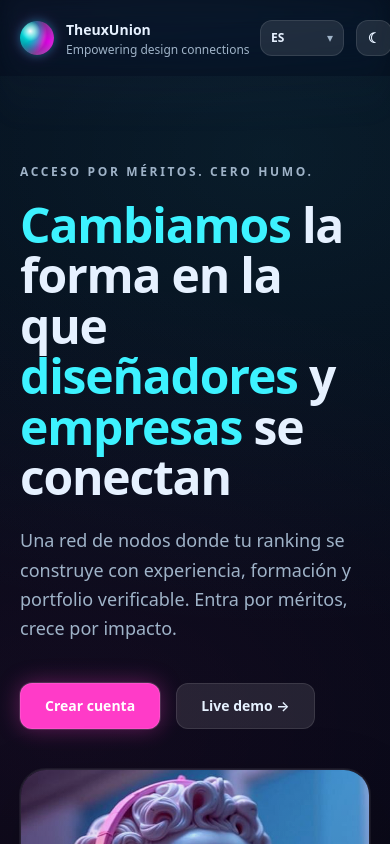
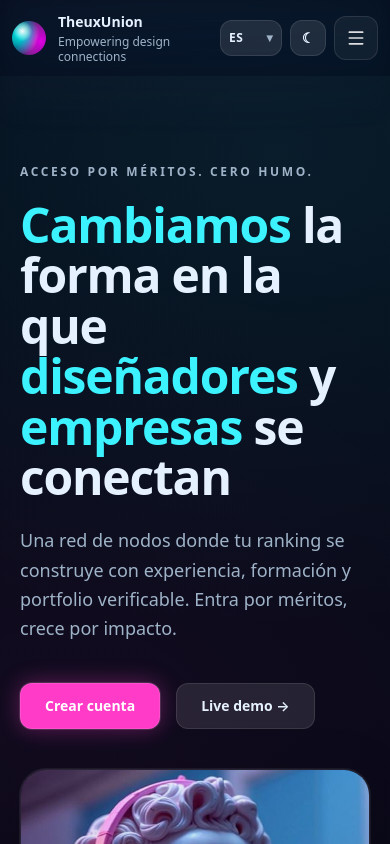
Before and after one commit to manuelgarciallera/theuxunion, a Next.js app: page / in a window 390 px wide. Shown: the top 844 px of the page. Built offline with nearby package versions, Linux system fonts and the light colour scheme.

Commit message:
Fix mobile navbar spacing + compact language toggle

```diff
--- a/app/globals.css
+++ b/app/globals.css
@@ -233,7 +233,6 @@
    HOVER SYSTEM (dark base)
    ========================= */
 
-/* Base glass hover: idioma, login, theme toggle */
 .tux-hover {
   transition:
     background 160ms ease,
@@ -255,7 +254,6 @@
   outline: none;
 }
 
-/* Registro (gradiente cyan): solo borde + glow */
 .tux-hover-border {
   transition:
     border-color 160ms ease,
@@ -275,7 +273,6 @@
   outline: none;
 }
 
-/* Crear cuenta (magenta): borde + glow */
 .tux-hover-border-magenta {
   transition:
     border-color 160ms ease,
@@ -336,7 +333,6 @@
 
 /* =========================
    REGISTRO (navbar) más vibrante en light
-   Usa esta clase extra en el <a> de Registro: "tux-register"
    ========================= */
 
 html[data-theme="light"] .tux-register {
@@ -440,18 +436,24 @@
   display: inline-flex;
 }
 
+/* ✅ Compacto + preparado para 3 letras (DEU/ENG/ESP) */
 .tux-lang-btn {
   height: 36px;
-  width: 84px;
+  width: 66px;
   display: inline-flex;
   align-items: center;
   justify-content: space-between;
-  padding: 0 10px;
+  padding: 0 8px;
+  gap: 6px;
 
   border-radius: 12px;
   border: 1px solid var(--border-soft);
   background: var(--glass-2);
   color: var(--text-primary);
+
+  font-size: 12px;
+  font-weight: 700;
+  letter-spacing: 0.04em;
 }
 
 /* Menú desplegable */
@@ -533,7 +535,6 @@
   z-index: 999;
 }
 
-/* Superficie: más oscura y más “plana”, sin bordes */
 header.navbar .navbar-surface {
   position: relative;
   height: var(--navbar-h);
@@ -553,7 +554,6 @@
     -webkit-backdrop-filter 220ms ease;
 }
 
-/* Halo suave (muy sutil) */
 header.navbar .navbar-surface::before {
   content: "";
   position: absolute;
@@ -583,7 +583,6 @@
     filter 220ms ease;
 }
 
-/* Compact (al bajar): subimos opacidad + blur */
 header.navbar.is-compact .navbar-surface {
   background: linear-gradient(180deg,
       rgba(5, 11, 26, 0.97) 0%,
@@ -605,18 +604,21 @@
 /* Inner */
 header.navbar .navbar-inner {
   height: var(--navbar-h);
+  min-width: 0;
+  /* ✅ evita overflow en móviles */
 }
 
-/* Brand layout */
+/* Brand layout (✅ FIX móvil: min-width 0) */
 header.navbar .navbar-brand {
   display: flex;
   align-items: center;
   gap: 12px;
-  min-width: 240px;
+  min-width: 0;
+  flex: 0 1 auto;
 }
 
 /* =====================================================
-   ORBE "PERLA" (Réplica exacta de captura)
+   ORBE "PERLA"
    ===================================================== */
 
 header.navbar .navbar-logo {
@@ -642,7 +644,7 @@
       rgba(150, 50, 250, 0.3));
 
   box-shadow:
-    inset -2px -2px 6px rgba(255, 255, 255, 0.2),
+    inset -2px -2px 6px rgba(255, 255, 255, 0.2 .2),
     0 0 10px rgba(0, 255, 255, 0.3),
     0 0 15px rgba(255, 0, 200, 0.2);
 
@@ -669,7 +671,6 @@
   transition: opacity 220ms ease, transform 220ms ease, max-width 220ms ease;
 }
 
-/* Scroll down: ocultar texto */
 header.navbar.is-compact .navbar-brand-text,
 header.navbar .navbar-brand-text.is-hidden {
   opacity: 0;
@@ -695,7 +696,7 @@
 }
 
 /* =====================================================
-   BRAND HOVERS (Navbar) · FORZADO
+   BRAND HOVERS (Navbar)
    ===================================================== */
 
 header.navbar a.tux-brand {
@@ -706,13 +707,11 @@
   cursor: pointer;
 }
 
-/* Asegura transición suave */
 header.navbar a.tux-brand .navbar-logo {
   transition: transform 180ms ease, box-shadow 180ms ease, filter 180ms ease;
   transform-origin: center;
 }
 
-/* ✅ Hover del ORBE: escala + glow (gana a is-compact) */
 header.navbar a.tux-brand:hover .navbar-logo,
 header.navbar a.tux-brand:focus-visible .navbar-logo {
   transform: scale(1.08) !important;
@@ -723,7 +722,6 @@
   filter: saturate(1.6) brightness(1.12);
 }
 
-/* ✅ Hover del TEXTO: solo color */
 header.navbar a.tux-brand:hover .navbar-title,
 header.navbar a.tux-brand:focus-visible .navbar-title {
   color: var(--brand-electric) !important;
@@ -734,7 +732,31 @@
   color: var(--brand-neon) !important;
 }
 
-/* Bonus: accesibilidad, que no salga el foco feo */
 header.navbar a.tux-brand:focus-visible {
   outline: none;
 }
+
+/* =========================
+   MOBILE TIGHTEN (muy pequeños)
+   ========================= */
+
+@media (max-width: 420px) {
+  header.navbar .navbar-inner {
+    padding-left: 12px !important;
+    padding-right: 12px !important;
+  }
+
+  header.navbar .navbar-brand {
+    gap: 10px;
+  }
+
+  /* Idioma aún un pelín más compacto */
+  .tux-lang-btn {
+    width: 62px;
+  }
+
+  /* Controles algo más pegados */
+  header.navbar .navbar-controls {
+    gap: 8px;
+  }
+}
--- a/components/Navbar.tsx
+++ b/components/Navbar.tsx
@@ -19,7 +19,6 @@
     }, []);
 
     function handleHomeClick(e: React.MouseEvent) {
-        // Si ya estás en "/", no hay navegación real; forzamos ir arriba.
         if (pathname === "/") {
             e.preventDefault();
             window.scrollTo({ top: 0, left: 0, behavior: "smooth" });
@@ -30,7 +29,7 @@
         <header className={`navbar ${compact ? "is-compact" : ""}`}>
             <div className="navbar-surface">
                 <div className="navbar-inner mx-auto flex w-full max-w-6xl items-center justify-between px-5">
-                    {/* ✅ Brand entero clickable a Home */}
+                    {/* ✅ Brand clickable a Home */}
                     <Link
                         href="/"
                         onClick={handleHomeClick}
@@ -38,7 +37,9 @@
                         aria-label="TheuxUnion · Inicio"
                     >
                         <div className="navbar-logo" />
-                        <div className={`navbar-brand-text leading-tight ${compact ? "is-hidden" : ""}`}>
+
+                        {/* ✅ En móvil ocultamos el texto para liberar espacio */}
+                        <div className={`navbar-brand-text leading-tight ${compact ? "is-hidden" : ""} hidden md:grid`}>
                             <div className="navbar-title text-sm font-semibold text-[color:var(--text-primary)]">
                                 TheuxUnion
                             </div>
@@ -53,21 +54,25 @@
                         <Link href="/" onClick={handleHomeClick} className="tux-navlink">
                             Home
                         </Link>
-
                         <a href="#connect" className="tux-navlink">
                             Conectar
                         </a>
-
                         <a href="#about" className="tux-navlink">
                             Quiénes somos
                         </a>
                     </nav>
 
-                    {/* Right controls */}
-                    <div className="flex items-center gap-3">
-                        <LanguageSelect />
-                        <ThemeToggle />
+                    {/* ✅ Right controls: siempre visibles en móvil (Idioma + Theme + Burger) */}
+                    <div className="navbar-controls flex items-center gap-2">
+                        <div className="shrink-0">
+                            <LanguageSelect />
+                        </div>
 
+                        <div className="shrink-0">
+                            <ThemeToggle />
+                        </div>
+
+                        {/* Desktop only */}
                         <a
                             href="#login"
                             className="tux-hover hidden h-9 items-center justify-center rounded-xl border px-4 text-sm transition md:inline-flex"
@@ -80,7 +85,6 @@
                             Login
                         </a>
 
-                        {/* ✅ Registro -> /register */}
                         <Link
                             href="/register"
                             className="tux-hover-border tux-register hidden h-9 items-center justify-center rounded-xl border px-4 text-sm font-semibold transition md:inline-flex"
@@ -94,7 +98,10 @@
                             Registro
                         </Link>
 
-                        <MobileMenu />
+                        {/* ✅ Burger SIEMPRE visible en móvil */}
+                        <div className="shrink-0 md:hidden">
+                            <MobileMenu />
+                        </div>
                     </div>
                 </div>
             </div>
```
